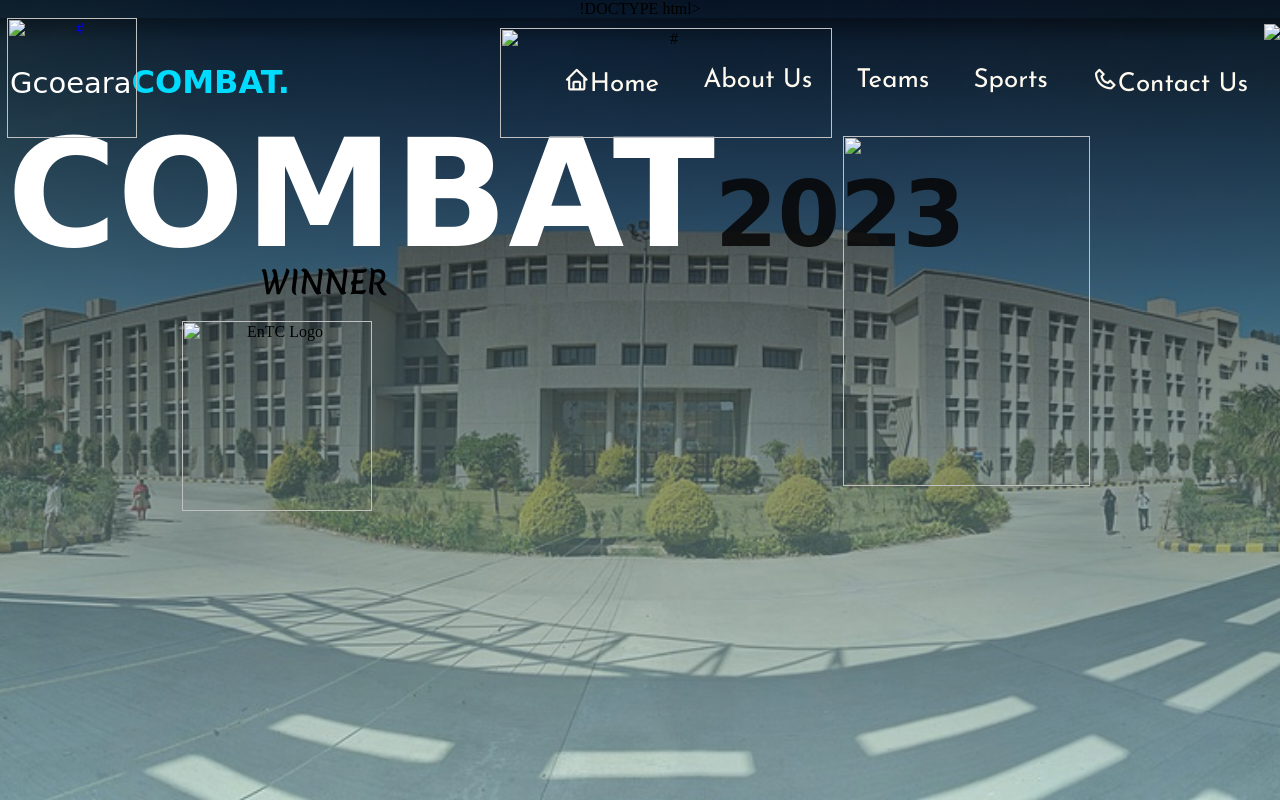
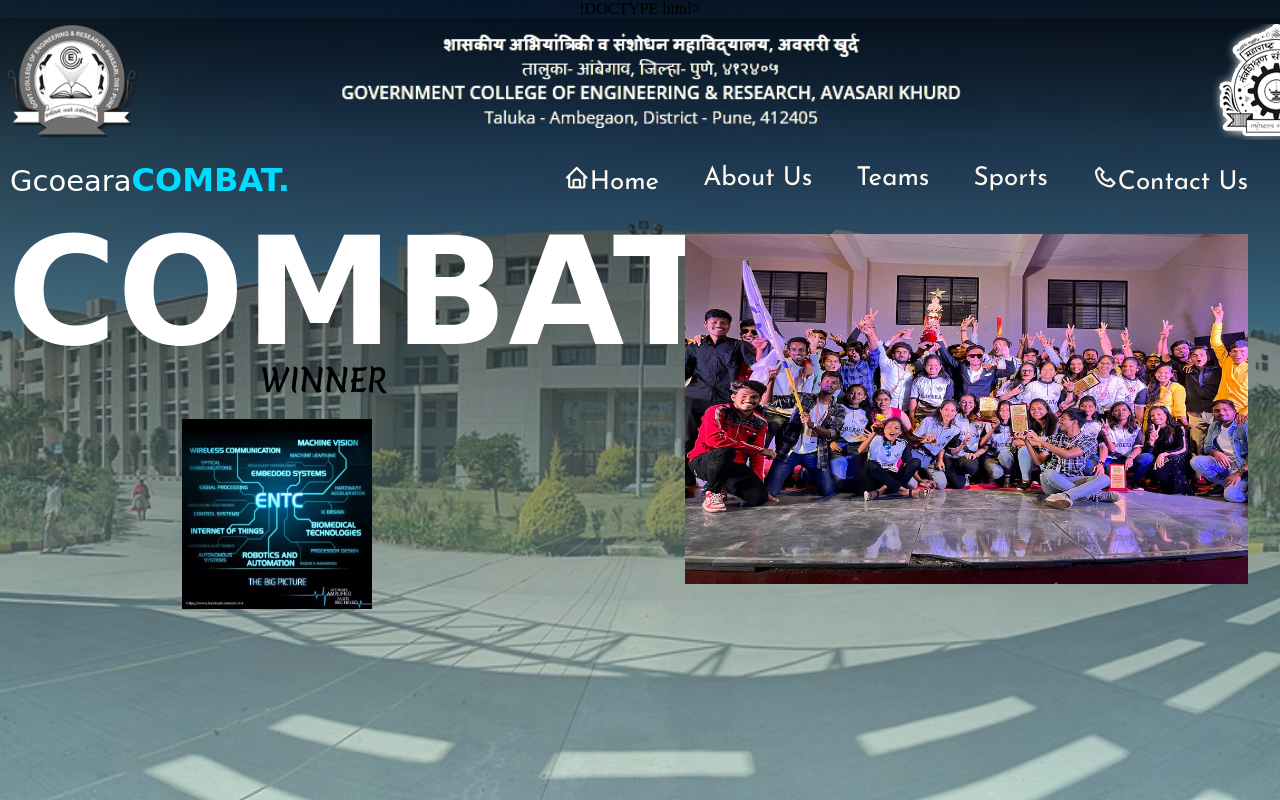
Before and after one commit to 11Deepali/gcoearacombat2022-23, a plain HTML site: page index.html in a window 1280 px wide. Shown: the top 800 px of the page. Drawn offline with nearby package versions, Linux system fonts and the light colour scheme; files whose address does not match are found by name; a web font is replaced by a local one.

Commit message:
Update index.html

```diff
--- a/index.html
+++ b/index.html
@@ -42,16 +42,16 @@
             <div>
                 <div class="topbar">
 
-                    <div class="colg-logo"> <a href="index.php"><img src="img/govt-college-logo.png" alt="#"
+                    <div class="colg-logo"> <a href="index.php"><img src="govt-college-logo.png" alt="#"
                     class="img-responsive" width="130px" height="120px;"></a>
                     </div>
 
                     <div class="clg-name ">
-                        <img src="img/college-name.png" alt="#" class="img-responsive">
+                        <img src="college-name.png" alt="#" class="img-responsive">
                     </div>
 
                     <div class="govt-logo-div">
-                        <img src="img/govt-logo.png" alt="#">
+                        <img src="govt-logo.png" alt="#">
                     </div>
 
                 </div>
@@ -74,7 +74,7 @@
         <div class="combat">
             <p>COMBAT<span>2023</span></p>
             <div class="photo">
-                <img src="img/group_img.jpg" alt="">
+                <img src="group_img.jpg" alt="">
             </div>
         </div>
 
@@ -83,7 +83,7 @@
         </div>
 
         <div class="image">
-            <img src="img/entc.webp" alt="EnTC Logo">
+            <img src="entc.webp" alt="EnTC Logo">
         </div>
 
 
```
